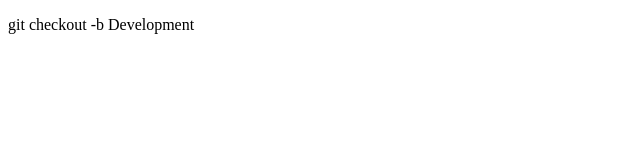
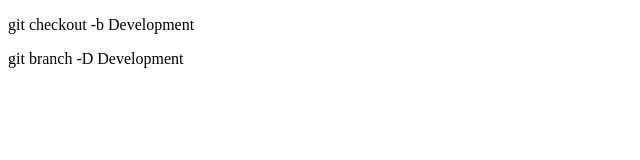
Before and after one commit to mtecun2016228/IN5BM-Mtecun2016228, a plain HTML site: page index.html in a window 1280 px wide. Shown: the whole page, without its empty margins (0-640 px from the left). Drawn offline with Linux system fonts and the light colour scheme.

Commit message:
Agregamos un p de como eliminar una rama

```diff
--- a/index.html
+++ b/index.html
@@ -7,5 +7,6 @@
 </head>
 <body>
     <p>git checkout -b Development</p>
+    <p>git branch -D Development</p>
 </body>
 </html>
```
